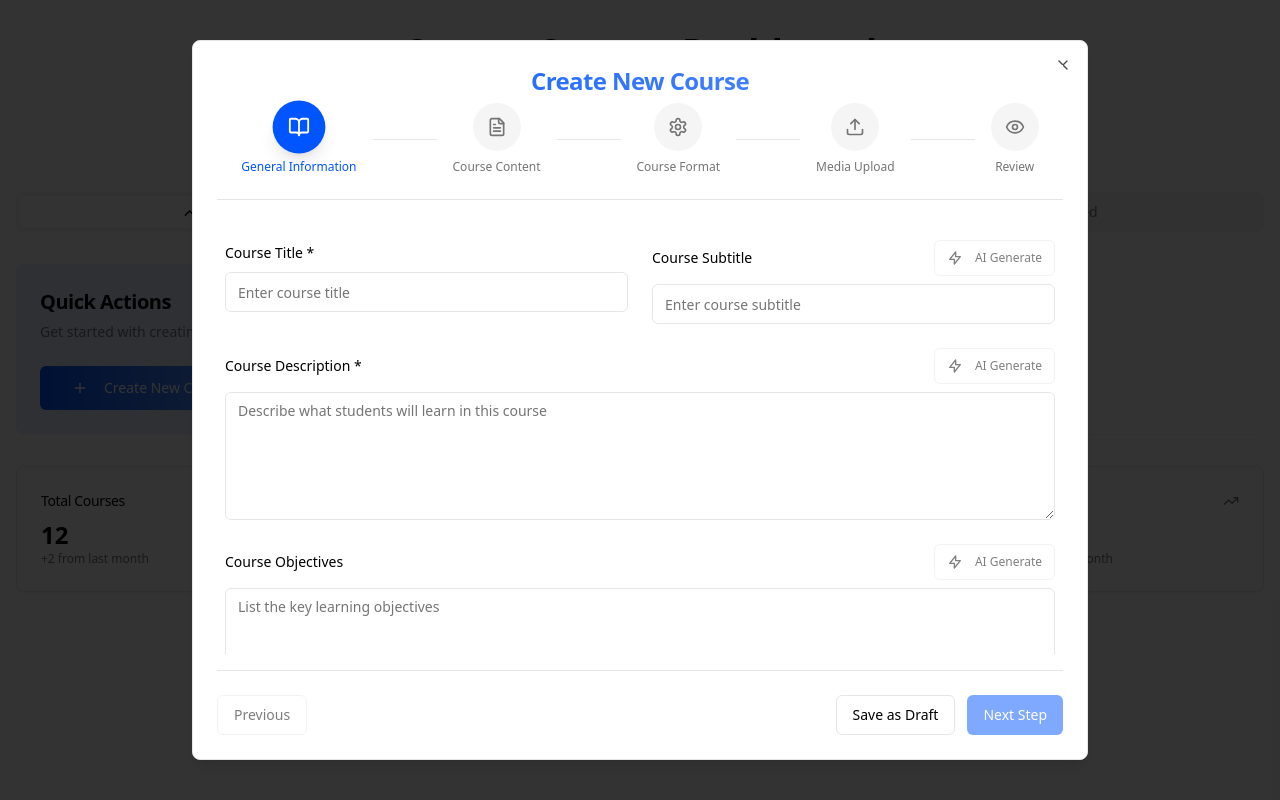
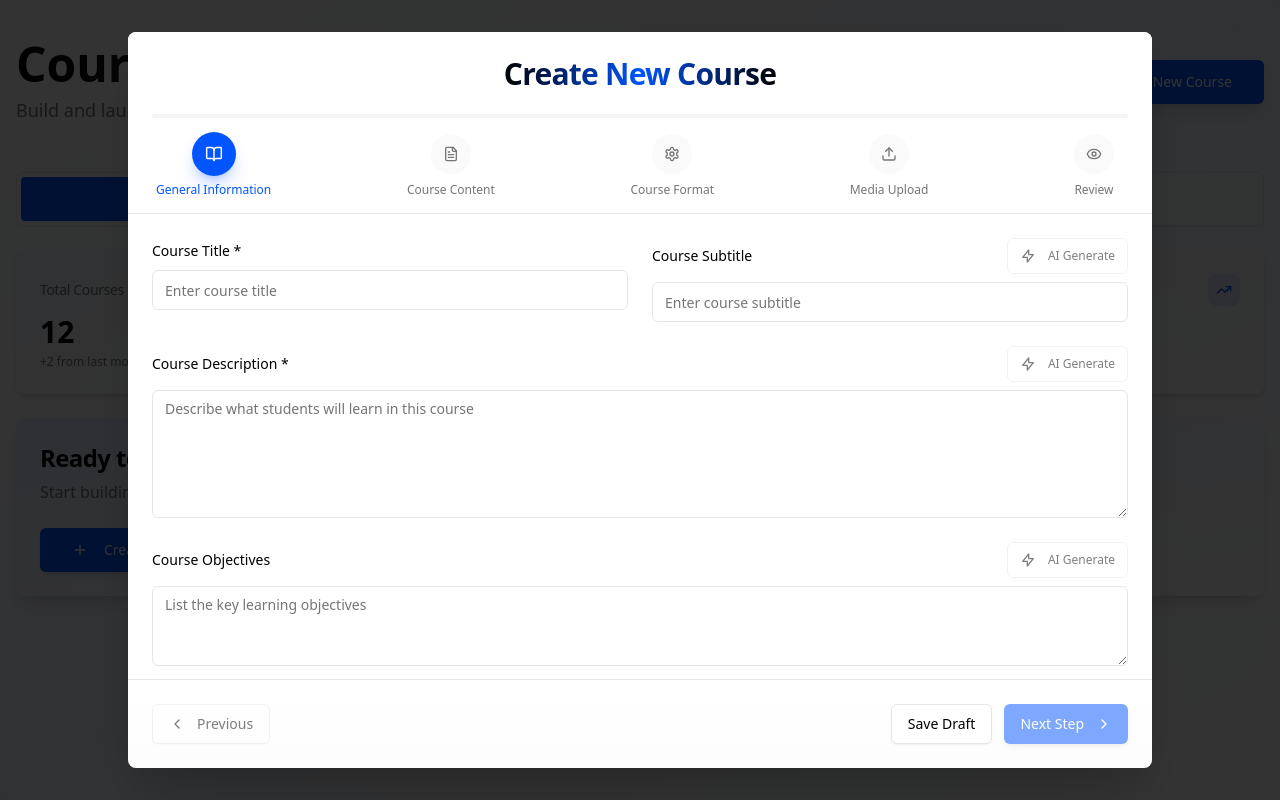
Before and after one commit to NowLearn98/course-creation-process, a React (Vite) app: page / in a window 1280 px wide. Both pictures are taken after a click on the button "Create New Course". Built offline with nearby package versions, Linux system fonts and the light colour scheme.

Commit message:
Redesign course creator layout

```diff
--- a/src/components/BookingModal.tsx
+++ b/src/components/BookingModal.tsx
@@ -1016,42 +1016,50 @@ export function BookingModal({ open, onOpenChange, editingDraft = null, editingP
   };
 
   const StepIndicator = () => (
-    <div className="flex items-center justify-center mb-8">
-      {steps.map((step, index) => {
-        const isCompleted = step.id < currentStep;
-        const isCurrent = step.id === currentStep;
-        const StepIcon = step.icon;
-
-        return (
-          <React.Fragment key={step.id}>
+    <div className="space-y-4">
+      {/* Progress Bar */}
+      <div className="relative">
+        <div className="h-1 bg-muted rounded-full overflow-hidden">
+          <div
+            className="h-full bg-gradient-to-r from-primary to-primary-glow transition-all duration-500 ease-out"
+            style={{ width: `${((currentStep - 1) / (steps.length - 1)) * 100}%` }}
+          />
+        </div>
+      </div>
+
+      {/* Step Icons */}
+      <div className="flex items-center justify-between px-1">
+        {steps.map((step, index) => {
+          const isCompleted = step.id < currentStep;
+          const isCurrent = step.id === currentStep;
+          const StepIcon = step.icon;
+
+          return (
             <button
+              key={step.id}
               onClick={() => setCurrentStep(step.id)}
-              className="flex flex-col items-center group transition-transform hover:scale-105"
+              className="flex flex-col items-center group transition-transform hover:scale-105 min-w-[60px]"
             >
               <div
                 className={`
-                  w-12 h-12 rounded-full flex items-center justify-center transition-all duration-300 cursor-pointer
-                  ${isCompleted ? 'bg-primary text-primary-foreground shadow-lg group-hover:shadow-xl' :
-                    isCurrent ? 'bg-primary text-primary-foreground shadow-lg scale-110' :
-                    'bg-muted text-muted-foreground group-hover:bg-muted/80'}
+                  w-10 h-10 rounded-full flex items-center justify-center transition-all duration-300 cursor-pointer mb-2
+                  ${isCompleted ? 'bg-primary/10 text-primary ring-2 ring-primary/20' :
+                    isCurrent ? 'bg-primary text-primary-foreground shadow-lg shadow-primary/25 scale-110' :
+                    'bg-muted/50 text-muted-foreground group-hover:bg-muted'}
                 `}
               >
-                {isCompleted ? <CheckCircle className="w-5 h-5" /> : <StepIcon className="w-5 h-5" />}
+                {isCompleted ? <CheckCircle className="w-5 h-5" /> : <StepIcon className="w-4 h-4" />}
               </div>
-              <p className={`text-xs mt-2 font-medium transition-colors ${
+              <p className={`text-xs font-medium transition-colors text-center leading-tight ${
                 isCurrent ? 'text-primary' : 'text-muted-foreground group-hover:text-foreground'
               }`}>
-                {step.title}
+                <span className="hidden sm:inline">{step.title}</span>
+                <span className="sm:hidden">Step {step.id}</span>
               </p>
             </button>
-            {index < steps.length - 1 && (
-              <div className={`w-16 h-px mx-4 transition-colors duration-300 ${
-                step.id < currentStep ? 'bg-primary' : 'bg-border'
-              }`} />
-            )}
-          </React.Fragment>
-        );
-      })}
+          );
+        })}
+      </div>
     </div>
   );
 
@@ -2299,38 +2307,39 @@ export function BookingModal({ open, onOpenChange, editingDraft = null, editingP
 
   return (
     <Dialog open={open} onOpenChange={handleCloseModal}>
-      <DialogContent className="max-w-4xl max-h-[90vh] overflow-hidden flex flex-col">
-        <DialogHeader className="pb-6 sticky top-0 bg-background z-10 border-b border-border">
-          <DialogTitle className="text-2xl font-bold text-center bg-gradient-to-r from-primary to-primary-glow bg-clip-text text-transparent">
-            Create New Course
+      <DialogContent className="max-w-5xl max-h-[92vh] overflow-hidden flex flex-col p-0 gap-0 border-0 shadow-2xl">
+        <DialogHeader className="px-6 pt-6 pb-4 sticky top-0 bg-gradient-to-b from-background via-background to-background/95 z-10 backdrop-blur-sm border-b">
+          <DialogTitle className="text-2xl md:text-3xl font-bold text-center mb-4">
+            <span className="bg-gradient-to-r from-foreground via-primary to-foreground bg-clip-text text-transparent">
+              {isEditingPublished ? 'Edit Course' : isEditingDraft ? 'Edit Draft' : 'Create New Course'}
+            </span>
           </DialogTitle>
           <StepIndicator />
         </DialogHeader>
 
-        <div className="flex-1 overflow-auto">
-          <div className="px-2 pt-6">
-            {renderStepContent()}
-          </div>
+        <div className="flex-1 overflow-auto px-6 py-6">
+          {renderStepContent()}
         </div>
 
-        <div className="flex justify-between items-center pt-6 border-t border-border">
+        <div className="flex flex-col sm:flex-row justify-between items-stretch sm:items-center gap-3 p-6 border-t bg-gradient-to-t from-muted/20 to-transparent">
           <Button
             onClick={prevStep}
             variant="outline"
             disabled={currentStep === 1}
-            className="transition-all duration-200"
+            className="transition-all duration-300 hover:scale-105 disabled:hover:scale-100 shadow-sm order-2 sm:order-1"
           >
+            <ChevronLeft className="w-4 h-4 mr-1" />
             Previous
           </Button>
 
-          <div className="flex gap-3">
+          <div className="flex gap-2 sm:gap-3 order-1 sm:order-2">
             {!isEditingPublished && (
               <Button
                 onClick={handleSaveAsDraft}
                 variant="outline"
-                className="transition-all duration-200"
+                className="transition-all duration-300 hover:scale-105 shadow-sm flex-1 sm:flex-initial"
               >
-                {isEditingDraft ? 'Update Draft' : 'Save as Draft'}
+                {isEditingDraft ? 'Update Draft' : 'Save Draft'}
               </Button>
             )}
 
@@ -2338,16 +2347,17 @@ export function BookingModal({ open, onOpenChange, editingDraft = null, editingP
               <Button
                 onClick={nextStep}
                 disabled={!isStepValid()}
-                className="transition-all duration-200"
+                className="transition-all duration-300 hover:scale-105 disabled:hover:scale-100 shadow-md hover:shadow-lg flex-1 sm:flex-initial"
               >
                 Next Step
+                <ChevronRight className="w-4 h-4 ml-1" />
               </Button>
             ) : (
               <Button
                 onClick={handleSubmit}
-                className="bg-gradient-to-r from-primary to-primary-glow hover:from-primary/90 hover:to-primary-glow/90 transition-all duration-200"
+                className="shadow-md hover:shadow-lg transition-all duration-300 hover:scale-105 flex-1 sm:flex-initial"
               >
-                {isEditingPublished ? 'Update Course' : isEditingDraft ? 'Publish Course' : 'Publish Course'}
+                {isEditingPublished ? 'Update Course' : 'Publish Course'}
               </Button>
             )}
           </div>
--- a/src/pages/Index.tsx
+++ b/src/pages/Index.tsx
@@ -47,131 +47,164 @@ const Index = () => {
   };
 
   return (
-    <div className="min-h-screen bg-gradient-to-br from-background via-background/95 to-accent/20">
-      <div className="container mx-auto py-8 px-4">
+    <div className="min-h-screen bg-gradient-to-br from-background via-primary/5 to-accent/10">
+      <div className="container mx-auto px-4 py-6 md:py-10 max-w-7xl">
         {/* Header */}
-        <div className="text-center mb-12">
-          <h1 className="text-4xl font-bold text-foreground mb-4">
-            Course Creator Dashboard
-          </h1>
-          <p className="text-lg text-muted-foreground max-w-2xl mx-auto">
-            Create, manage, and publish your courses with our comprehensive course creation platform
-          </p>
+        <div className="mb-8 md:mb-12">
+          <div className="flex flex-col md:flex-row md:items-center md:justify-between gap-4">
+            <div>
+              <h1 className="text-3xl md:text-5xl font-bold bg-gradient-to-r from-foreground to-foreground/70 bg-clip-text text-transparent mb-2">
+                Course Creator
+              </h1>
+              <p className="text-base md:text-lg text-muted-foreground">
+                Build and launch your courses with ease
+              </p>
+            </div>
+            <Button
+              onClick={handleCreateNew}
+              size="lg"
+              className="shadow-lg hover:shadow-xl transition-all duration-300 self-start md:self-auto"
+            >
+              <Plus className="w-5 h-5 mr-2" />
+              New Course
+            </Button>
+          </div>
         </div>
 
         {/* Main Content */}
-        <Tabs defaultValue="overview" className="w-full">
-          <TabsList className="grid w-full grid-cols-3 mb-8">
-            <TabsTrigger value="overview" className="flex items-center gap-2">
+        <Tabs defaultValue="overview" className="w-full space-y-6">
+          <TabsList className="grid w-full grid-cols-3 h-auto p-1 bg-card/50 backdrop-blur-sm border shadow-sm">
+            <TabsTrigger
+              value="overview"
+              className="flex items-center gap-2 data-[state=active]:bg-primary data-[state=active]:text-primary-foreground py-3"
+            >
               <TrendingUp className="w-4 h-4" />
-              Overview
+              <span className="hidden sm:inline">Overview</span>
             </TabsTrigger>
-            <TabsTrigger value="drafts" className="flex items-center gap-2">
+            <TabsTrigger
+              value="drafts"
+              className="flex items-center gap-2 data-[state=active]:bg-primary data-[state=active]:text-primary-foreground py-3"
+            >
               <BookOpen className="w-4 h-4" />
-              Drafts
+              <span className="hidden sm:inline">Drafts</span>
             </TabsTrigger>
-            <TabsTrigger value="published" className="flex items-center gap-2">
+            <TabsTrigger
+              value="published"
+              className="flex items-center gap-2 data-[state=active]:bg-primary data-[state=active]:text-primary-foreground py-3"
+            >
               <Star className="w-4 h-4" />
-              Published
+              <span className="hidden sm:inline">Published</span>
             </TabsTrigger>
           </TabsList>
 
-          <TabsContent value="overview" className="space-y-8">
-            {/* Quick Actions */}
-            <Card className="border-0 bg-gradient-to-r from-primary/10 via-primary/5 to-transparent">
+          <TabsContent value="overview" className="space-y-6 animate-fade-in">
+            {/* Stats Cards */}
+            <div className="grid grid-cols-1 sm:grid-cols-2 lg:grid-cols-4 gap-4 md:gap-6">
+              <Card className="relative overflow-hidden border-0 shadow-md hover:shadow-lg transition-all duration-300 bg-gradient-to-br from-card to-card/80 backdrop-blur-sm">
+                <div className="absolute inset-0 bg-gradient-to-br from-primary/5 to-transparent" />
+                <CardHeader className="relative flex flex-row items-center justify-between space-y-0 pb-2">
+                  <CardTitle className="text-sm font-medium text-muted-foreground">Total Courses</CardTitle>
+                  <div className="p-2 bg-primary/10 rounded-lg">
+                    <BookOpen className="h-4 w-4 text-primary" />
+                  </div>
+                </CardHeader>
+                <CardContent className="relative">
+                  <div className="text-3xl font-bold text-foreground">12</div>
+                  <p className="text-xs text-muted-foreground mt-1">+2 from last month</p>
+                </CardContent>
+              </Card>
+
+              <Card className="relative overflow-hidden border-0 shadow-md hover:shadow-lg transition-all duration-300 bg-gradient-to-br from-card to-card/80 backdrop-blur-sm">
+                <div className="absolute inset-0 bg-gradient-to-br from-success/5 to-transparent" />
+                <CardHeader className="relative flex flex-row items-center justify-between space-y-0 pb-2">
+                  <CardTitle className="text-sm font-medium text-muted-foreground">Total Students</CardTitle>
+                  <div className="p-2 bg-success/10 rounded-lg">
+                    <Users className="h-4 w-4 text-success" />
+                  </div>
+                </CardHeader>
+                <CardContent className="relative">
+                  <div className="text-3xl font-bold text-foreground">1,234</div>
+                  <p className="text-xs text-muted-foreground mt-1">+15% from last month</p>
+                </CardContent>
+              </Card>
+
+              <Card className="relative overflow-hidden border-0 shadow-md hover:shadow-lg transition-all duration-300 bg-gradient-to-br from-card to-card/80 backdrop-blur-sm">
+                <div className="absolute inset-0 bg-gradient-to-br from-warning/5 to-transparent" />
+                <CardHeader className="relative flex flex-row items-center justify-between space-y-0 pb-2">
+                  <CardTitle className="text-sm font-medium text-muted-foreground">Avg. Rating</CardTitle>
+                  <div className="p-2 bg-warning/10 rounded-lg">
+                    <Star className="h-4 w-4 text-warning" />
+                  </div>
+                </CardHeader>
+                <CardContent className="relative">
+                  <div className="text-3xl font-bold text-foreground">4.8</div>
+                  <p className="text-xs text-muted-foreground mt-1">Based on 256 reviews</p>
+                </CardContent>
+              </Card>
+
+              <Card className="relative overflow-hidden border-0 shadow-md hover:shadow-lg transition-all duration-300 bg-gradient-to-br from-card to-card/80 backdrop-blur-sm">
+                <div className="absolute inset-0 bg-gradient-to-br from-primary/5 to-transparent" />
+                <CardHeader className="relative flex flex-row items-center justify-between space-y-0 pb-2">
+                  <CardTitle className="text-sm font-medium text-muted-foreground">Revenue</CardTitle>
+                  <div className="p-2 bg-primary/10 rounded-lg">
+                    <TrendingUp className="h-4 w-4 text-primary" />
+                  </div>
+                </CardHeader>
+                <CardContent className="relative">
+                  <div className="text-3xl font-bold text-foreground">$12,345</div>
+                  <p className="text-xs text-muted-foreground mt-1">+8% from last month</p>
+                </CardContent>
+              </Card>
+            </div>
+
+            {/* Quick Action Card */}
+            <Card className="border-0 shadow-lg bg-gradient-to-br from-primary/10 via-primary/5 to-transparent backdrop-blur-sm">
               <CardHeader>
-                <CardTitle className="text-xl font-semibold text-foreground">Quick Actions</CardTitle>
-                <CardDescription>Get started with creating your next course</CardDescription>
+                <CardTitle className="text-2xl font-bold text-foreground">Ready to Create?</CardTitle>
+                <CardDescription className="text-base">Start building your next amazing course</CardDescription>
               </CardHeader>
               <CardContent>
                 <Button
                   onClick={handleCreateNew}
                   size="lg"
-                  className="bg-gradient-to-r from-primary to-primary-glow hover:from-primary/90 hover:to-primary-glow/90 transition-all duration-200"
+                  className="shadow-md hover:shadow-lg transition-all duration-300"
                 >
                   <Plus className="w-5 h-5 mr-2" />
                   Create New Course
                 </Button>
               </CardContent>
             </Card>
-
-            {/* Stats Cards */}
-            <div className="grid grid-cols-1 md:grid-cols-2 lg:grid-cols-4 gap-6">
-              <Card className="hover:shadow-lg transition-shadow duration-200">
-                <CardHeader className="flex flex-row items-center justify-between space-y-0 pb-2">
-                  <CardTitle className="text-sm font-medium">Total Courses</CardTitle>
-                  <BookOpen className="h-4 w-4 text-muted-foreground" />
-                </CardHeader>
-                <CardContent>
-                  <div className="text-2xl font-bold">12</div>
-                  <p className="text-xs text-muted-foreground">+2 from last month</p>
-                </CardContent>
-              </Card>
-
-              <Card className="hover:shadow-lg transition-shadow duration-200">
-                <CardHeader className="flex flex-row items-center justify-between space-y-0 pb-2">
-                  <CardTitle className="text-sm font-medium">Total Students</CardTitle>
-                  <Users className="h-4 w-4 text-muted-foreground" />
-                </CardHeader>
-                <CardContent>
-                  <div className="text-2xl font-bold">1,234</div>
-                  <p className="text-xs text-muted-foreground">+15% from last month</p>
-                </CardContent>
-              </Card>
-
-              <Card className="hover:shadow-lg transition-shadow duration-200">
-                <CardHeader className="flex flex-row items-center justify-between space-y-0 pb-2">
-                  <CardTitle className="text-sm font-medium">Avg. Rating</CardTitle>
-                  <Star className="h-4 w-4 text-muted-foreground" />
-                </CardHeader>
-                <CardContent>
-                  <div className="text-2xl font-bold">4.8</div>
-                  <p className="text-xs text-muted-foreground">Based on 256 reviews</p>
-                </CardContent>
-              </Card>
-
-              <Card className="hover:shadow-lg transition-shadow duration-200">
-                <CardHeader className="flex flex-row items-center justify-between space-y-0 pb-2">
-                  <CardTitle className="text-sm font-medium">Revenue</CardTitle>
-                  <TrendingUp className="h-4 w-4 text-muted-foreground" />
-                </CardHeader>
-                <CardContent>
-                  <div className="text-2xl font-bold">$12,345</div>
-                  <p className="text-xs text-muted-foreground">+8% from last month</p>
-                </CardContent>
-              </Card>
-            </div>
           </TabsContent>
 
-          <TabsContent value="drafts" className="space-y-6">
-            <div className="flex items-center justify-between">
+          <TabsContent value="drafts" className="space-y-6 animate-fade-in">
+            <div className="flex flex-col sm:flex-row sm:items-center sm:justify-between gap-4 mb-6">
               <div>
-                <h2 className="text-2xl font-bold text-foreground">Course Drafts</h2>
-                <p className="text-muted-foreground">Continue working on your saved drafts</p>
+                <h2 className="text-2xl md:text-3xl font-bold text-foreground">Course Drafts</h2>
+                <p className="text-sm md:text-base text-muted-foreground mt-1">Continue where you left off</p>
               </div>
               <Button
                 onClick={handleCreateNew}
-                className="bg-gradient-to-r from-primary to-primary-glow hover:from-primary/90 hover:to-primary-glow/90 transition-all duration-200"
+                className="shadow-md hover:shadow-lg transition-all duration-300 self-start sm:self-auto"
               >
                 <Plus className="w-4 h-4 mr-2" />
-                New Course
+                New Draft
               </Button>
             </div>
             <DraftsList onEditDraft={handleEditDraft} />
           </TabsContent>
 
-          <TabsContent value="published" className="space-y-6">
-            <div className="flex items-center justify-between">
+          <TabsContent value="published" className="space-y-6 animate-fade-in">
+            <div className="flex flex-col sm:flex-row sm:items-center sm:justify-between gap-4 mb-6">
               <div>
-                <h2 className="text-2xl font-bold text-foreground">Published Courses</h2>
-                <p className="text-muted-foreground">Manage your live courses</p>
+                <h2 className="text-2xl md:text-3xl font-bold text-foreground">Published Courses</h2>
+                <p className="text-sm md:text-base text-muted-foreground mt-1">Manage your live courses</p>
               </div>
               <Button
                 onClick={handleCreateNew}
-                className="bg-gradient-to-r from-primary to-primary-glow hover:from-primary/90 hover:to-primary-glow/90 transition-all duration-200"
+                className="shadow-md hover:shadow-lg transition-all duration-300 self-start sm:self-auto"
               >
                 <Plus className="w-4 h-4 mr-2" />
-                New Course
+                Publish New
               </Button>
             </div>
             <PublishedCoursesList onEditCourse={handleEditPublished} />
```
Also changed, not shown: src/components/DraftsList.tsx (+41 -33 lines), src/components/PublishedCoursesList.tsx (+45 -38 lines).
